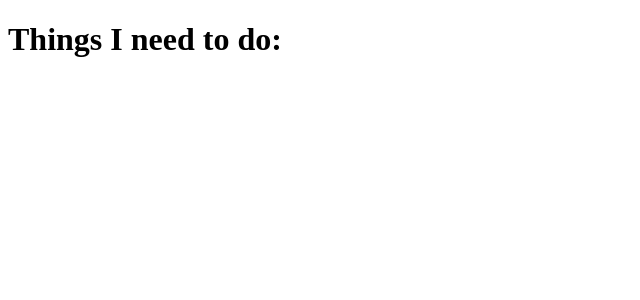
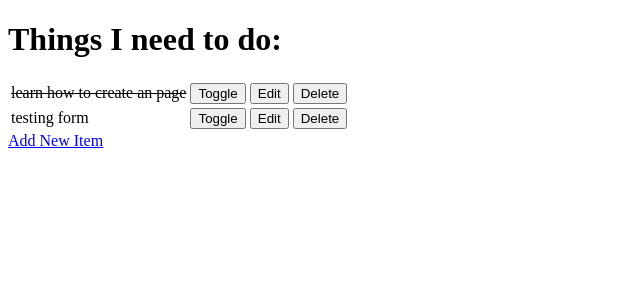
Before and after one commit to bramrodrigo89/hello_django, a Django app: page / in a window 1280 px wide. Shown: the top 300 px of the page, without its empty margins (0-640 px from the left). Run offline with Django 3.2, Linux system fonts and the light colour scheme; data comes from the database, SQL or seed files in the repository; both versions use the stored data as it was after the commit.

Commit message:
added crud functionalities and urls to interact with items database

```diff
--- a/django_todo/urls.py
+++ b/django_todo/urls.py
@@ -15,9 +15,13 @@ Including another URLconf
 """
 from django.contrib import admin
 from django.urls import path
-from todo.views import get_todo_list
+from todo import views
 
 urlpatterns = [
     path('admin/', admin.site.urls),
-    path('', get_todo_list, name='get_todo_list')
+    path('', views.get_todo_list, name='get_todo_list'),
+    path('add', views.add_item, name='add'),
+    path('edit/<item_id>', views.edit_item, name='edit'),
+    path('toggle/<item_id>', views.toggle_item, name='toggle'),
+    path('delete/<item_id>', views.delete_item, name='delete')
 ]
--- a/todo/models.py
+++ b/todo/models.py
@@ -1,6 +1,7 @@
 from django.db import models
 
 # Create your models here.
+
 
 class Item(models.Model):
     name = models.CharField(max_length=50, null=False, blank=False)
--- a/todo/templates/todo/todo_list.html
+++ b/todo/templates/todo/todo_list.html
@@ -7,5 +7,34 @@
 </head>
 <body>
     <h1>Things I need to do:</h1>
+    <table>
+    {% for item in items %}
+        <tr>
+            {% if item.done %}
+            <td><strike>{{ item.name }}</strike></td>
+            {% else %}
+            <td>{{ item.name }}</td>
+            {% endif %}
+            <td>
+                <a href="/toggle/{{ item.id }}">
+                    <button>Toggle</button>
+                </a>
+            </td>
+            <td>
+                <a href="/edit/{{ item.id }}">
+                    <button>Edit</button>
+                </a>
+            </td>
+            <td>
+                <a href="/delete/{{ item.id }}">
+                    <button>Delete</button>
+                </a>
+            </td>
+        </tr>
+    {% empty %}
+        <tr><td>You have nothing to do!</td></tr>
+    {% endfor %}
+    </table>
+    <a href="/add">Add New Item</a>
 </body>
 </html>
--- a/todo/views.py
+++ b/todo/views.py
@@ -1,7 +1,57 @@
-from django.shortcuts import render
+from django.shortcuts import render, redirect, get_object_or_404
+from .models import Item
+from .forms import ItemForm
 
 # Create your views here.
 
+
 def get_todo_list(request):
-    return render(request, 'todo/todo_list.html')
-    HttpResponse('<h1>Hello!</h1><p>This is information</p>')
+    items = Item.objects.all()
+    context = {
+        'items': items
+    }
+    return render(request, 'todo/todo_list.html', context)
+
+
+def add_item(request):
+    if request.method == "POST":
+        form = ItemForm(request.POST)
+        if form.is_valid():
+            form.save()
+            return redirect('get_todo_list')
+        # Traditional way to do it:
+        # name = request.POST.get('item_name')
+        # done = 'done' in request.POST
+        # Item.objects.create(name=name, done=done)
+    form = ItemForm()
+    context = {
+        'form': form
+    }
+    return render(request, 'todo/add_item.html', context)
+
+
+def edit_item(request, item_id):
+    item = get_object_or_404(Item, id=item_id)
+    form = ItemForm(instance=item)
+    context = {
+        'form': form
+    }
+    if request.method == "POST":
+        form = ItemForm(request.POST, instance=item)
+        if form.is_valid():
+            form.save()
+            return redirect('get_todo_list')
+    return render(request, 'todo/edit_item.html', context)
+
+
+def toggle_item(request, item_id):
+    item = get_object_or_404(Item, id=item_id)
+    item.done = not item.done
+    item.save()
+    return redirect('get_todo_list')
+
+
+def delete_item(request, item_id):
+    item = get_object_or_404(Item, id=item_id)
+    item.delete()
+    return redirect('get_todo_list')
```
Also changed, not shown: todo/forms.py (added, +8 -0 lines), todo/templates/todo/add_item.html (added, +25 -0 lines), todo/templates/todo/edit_item.html (added, +25 -0 lines), db.sqlite3.
